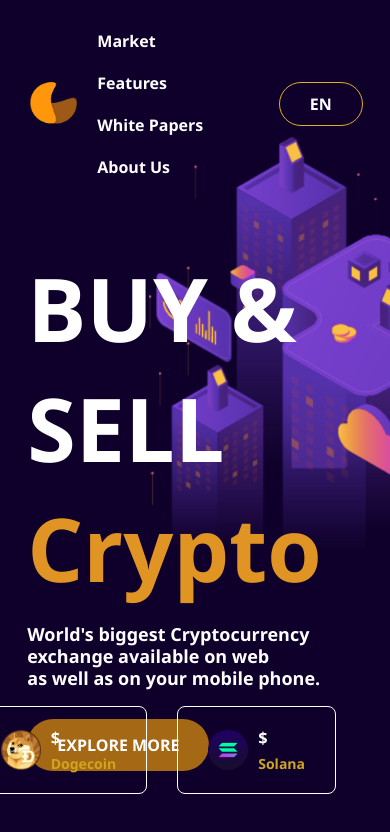
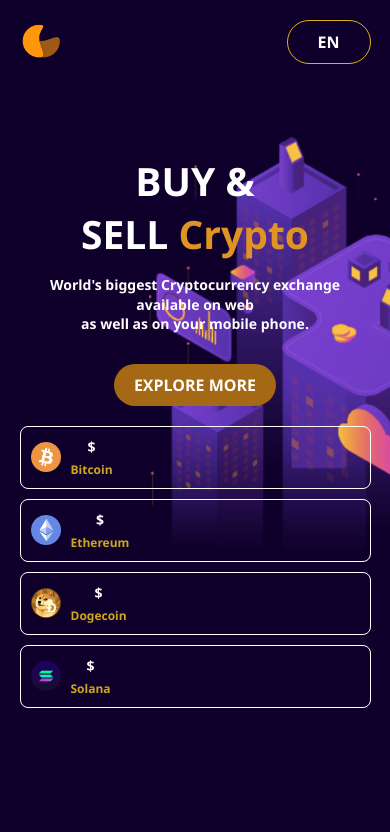
Before and after one commit to ShubhrajitBiswas/CryptoCurrency-Price, a plain HTML site: page index.html in a window 390 px wide. Drawn offline with nearby package versions, Linux system fonts and the light colour scheme; no server answers.

Commit message:
Update style.css

```diff
--- a/style.css
+++ b/style.css
@@ -1,11 +1,12 @@
-*{
-    margin: 0%;
-    padding: 0%;
+* {
+    margin: 0;
+    padding: 0;
     box-sizing: border-box;
-    font-family:'Segoe UI', Tahoma, Geneva, Verdana, sans-serif;
+    font-family: 'Segoe UI', Tahoma, Geneva, Verdana, sans-serif;
     font-weight: bold;
 }
-.container{
+
+.container {
     width: 100%;
     height: 100vh;
     background-image: url(images/background.png);
@@ -13,95 +14,168 @@
     background-size: cover;
     padding: 0 7%;
     color: #fff;
+}
 
-
-}
-nav{
+nav {
     width: 100%;
     padding: 20px 0;
     display: flex;
     align-items: center;
+    justify-content: space-between;
 }
-.logo{
-      width: 50px;
-      cursor: pointer;
+
+.logo {
+    width: 50px;
+    cursor: pointer;
 }
-nav ul{
+
+nav ul {
     flex: 1;
+    display: flex;
+    justify-content: flex-end;
+}
 
+nav ul li {
+    display: inline-block;
+    margin: 10px 20px;
 }
-nav ul li{
-    display: inline-block;
-    margin: 10px 20px ;
+
+nav ul li a {
+    color: #fff;
+    text-decoration: double;
 }
-nav ul li a{
-    color:#fff;
-    text-decoration:double;
 
-}
-nav .btn{
+nav .btn {
     color: #fff;
     text-decoration: dotted;
     border: 1px solid #fff;
     padding: 10px 30px;
     border-radius: 80px;
     border-color: #deb01a;
+}
 
+.content {
+    margin-top: 12%;
+    text-align: left;
 }
-.content{
-    margin-top: 12%;
 
-}
-.content h1{
+.content h1 {
     font-size: 88px;
     margin-bottom: 15px;
+}
 
+.content h1 span {
+    color: #df9424;
 }
-.content h1 span{
-    color:#df9424
-}
-.content p{
+
+.content p {
     line-height: 22px;
     font-size: 18px;
 }
-.content .btn{
+
+.content .btn {
     display: inline-block;
     margin-top: 30px;
-    background:#a56814;
-    color:#fff;
+    background: #a56814;
+    color: #fff;
     text-decoration: none;
     padding: 15px 30px;
     border-radius: 30px;
+}
 
-
-}
-.coin-list{
+.coin-list {
     position: absolute;
     right: 10%;
     bottom: 50px;
     display: flex;
     align-items: center;
+}
 
-}
-.coin{
+.coin {
     display: flex;
     align-items: center;
     font-size: 14px;
     margin: 0 15px;
-    color :#cfa61f;
+    color: #cfa61f;
     border: 1px solid #fff;
     padding: 20px 30px;
     border-radius: 8px;
-
-
 }
 
-.coin img{
+.coin img {
     width: 40px;
     margin-right: 10px;
+}
 
+.coin h3 {
+    color: #fff;
+    margin-bottom: 5px;
 }
-.coin h3{
-    color:#fff;
-    margin-bottom: 5px;;
+
+@media (max-width: 768px) {
+    .container {
+        padding: 0 5%;
+    }
+
+    nav ul {
+        display: none;
+    }
+
+    nav .btn {
+        display: inline-block;
+    }
+
+    .content {
+        margin-top: 20%;
+        text-align: center;
+    }
+
+    .content h1 {
+        font-size: 8vw;
+    }
+
+    .content p {
+        font-size: 16px;
+        line-height: 1.6;
+    }
+
+    .coin-list {
+        position: static;
+        display: block;
+        margin-top: 20px;
+        text-align: center;
+    }
+
+    .coin {
+        margin: 10px auto;
+        padding: 10px 20px;
+    }
 }
+
+@media (max-width: 480px) {
+    .logo {
+        width: 40px;
+    }
+
+    .content h1 {
+        font-size: 10vw;
+    }
+
+    .content p {
+        font-size: 14px;
+        line-height: 1.4;
+    }
+
+    .content .btn {
+        padding: 10px 20px;
+    }
+
+    .coin {
+        font-size: 12px;
+        padding: 10px;
+    }
+
+    .coin img {
+        width: 30px;
+    }
+}
```
